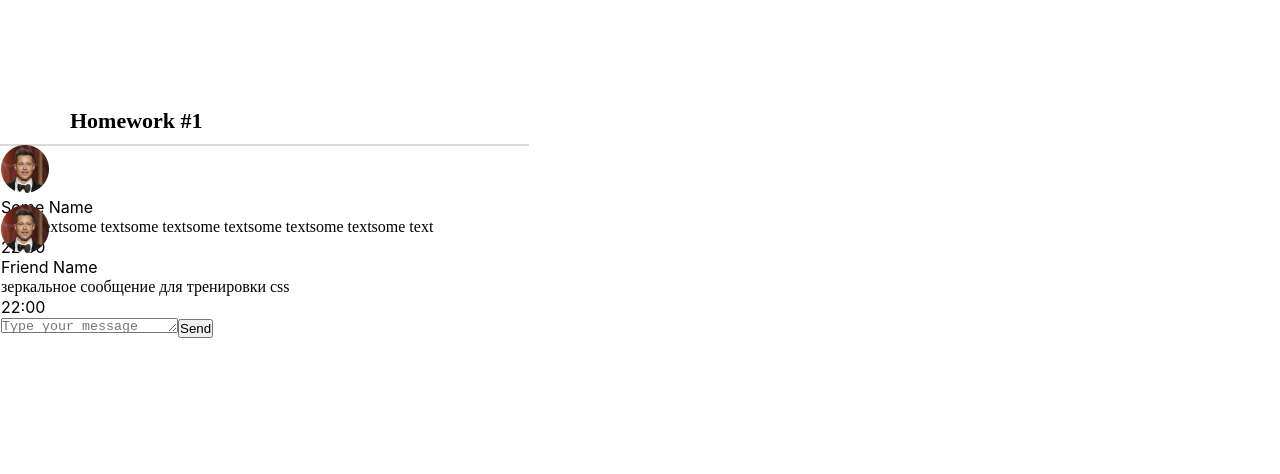
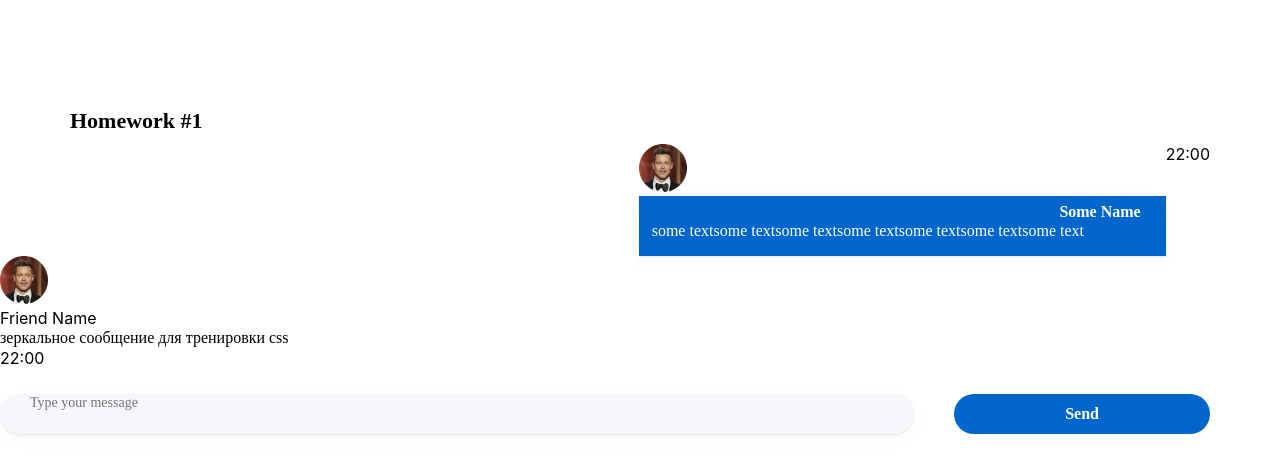
Before and after one commit to IvanVlKuchumov/hws2-master, a React (Create React App) app: page / in a window 1280 px wide. Shown: the top 474 px of the page. Built offline with nearby package versions, Linux system fonts and the light colour scheme.

Commit message:
Add css styles

```diff
--- a/package.json
+++ b/package.json
@@ -1,5 +1,5 @@
 {
-  "name": "hws2",
+  "name": "IvanVlKuchumov",
   "homepage": "https://IvanVlKuchumov.github.io/hws2-master",
   "version": "0.1.0",
   "private": true,
@@ -16,7 +16,7 @@
     "@types/react-dom": "18.0.6",
     "@types/uuid": "8.3.4",
     "axios": "0.27.2",
-    "gh-pages": "4.0.0",
+    "gh-pages": "^4.0.0",
     "react": "18.2.0",
     "react-dom": "18.2.0",
     "react-redux": "8.0.4",
--- a/src/s1-main/App.module.css
+++ b/src/s1-main/App.module.css
@@ -1,16 +1,16 @@
 .App {
     --header_height: 60px;
-    width: 1280px;
+
 
 }
 
 .hw {
-    position: absolute;
-    height: 0px;
-    left: 0px;
-    top: 144px;
-    border: 1px solid #D9D9D9;
-
+    display: flex;
+    max-width: 1280px;
+    margin: 0 auto;
+    padding: 0px 70px 70px 0px;
+    display: flex;
+    flex-direction: column;
 }
 
 .hwTitle {
@@ -19,9 +19,5 @@
     font-weight: 600;
     font-size: 22px;
     line-height: 27px;
-    position: absolute;
-    width: 165px;
-    height: 27px;
-    left: 70px;
-    top: 107px;
+    padding: 107px 70px 10px 70px;
 }
--- a/src/s2-homeworks/hw01/message-sender/MessageSender.module.css
+++ b/src/s2-homeworks/hw01/message-sender/MessageSender.module.css
@@ -1,18 +1,51 @@
 .sendForm {
-
+    display: flex;
+    justify-content: center;
+    gap: 40px;
+    padding: 26px 0 0 0;
 }
 
 .textarea {
+    resize: none;
+    min-height: 40px;
+    background: #F5F7FB;
+    font-family: 'Montserrat';
+    font-style: normal;
+    font-weight: 400;
+    font-size: 14px;
+    line-height: 17px;
+    box-shadow: 0px 5px 20px rgba(29, 33, 38, 0.03), 0px 1px 2px rgba(29, 33, 38, 0.1);
+    border-radius: 20px;
+    border: none;
+    padding: 0 30px;
+    flex-grow: 1;
+    vertical-align: middle;
+    box-sizing: border-box;
 
 }
 
 .button {
-
-}
+    min-height: 40px;
+    background: #0066CC;
+    width: 120px;
+    height: 40px;
+    border-radius: 20px;
+    color: #FFFFFF;
+    font-family: 'Montserrat';
+    font-style: normal;
+    font-weight: 600;
+    font-size: 16px;
+    line-height: 20px;
+    cursor: pointer;
+    padding: 5px 24px;
+    border: none;
+    flex-grow: 0.2;
+    }
 
 .button:hover {
-
+    background: #cc9c00;
 }
 .button:active {
-
+    background: #cc9c00;
+    color: black;
 }
--- a/src/s2-homeworks/hw01/message/Message.module.css
+++ b/src/s2-homeworks/hw01/message/Message.module.css
@@ -1,6 +1,6 @@
 .message {
-    width: 527px;
-    height: 60px;
+    display: flex;
+    justify-content: end;
 }
 
 .imageAndText {
@@ -13,6 +13,16 @@
 }
 
 .text {
+    background: #0066CC;
+    box-shadow: 0px 5px 20px rgba(29, 33, 38, 0.03), 0px 1px 2px rgba(29, 33, 38, 0.1);
+    min-width: 527px;
+    min-height: 60px;
+    font-family: 'Montserrat';
+    font-style: normal;
+    font-weight: 400;
+    font-size: 16px;
+    color: #FFFFFF;
+    padding: 7px 25px 0px 13px;
 
 }
 
@@ -21,7 +31,9 @@
 }
 
 .name {
-
+    display: flex;
+    justify-content: end;
+    font-weight: 600;
 }
 
 .messageText {
```
Also changed, not shown: 1 other file (tests, documents, lock files or other folders).
